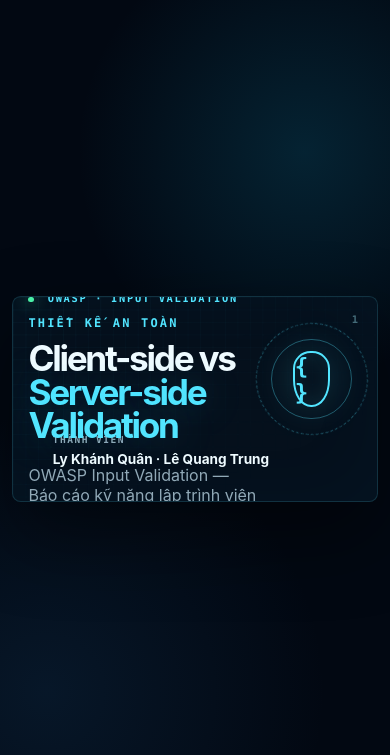
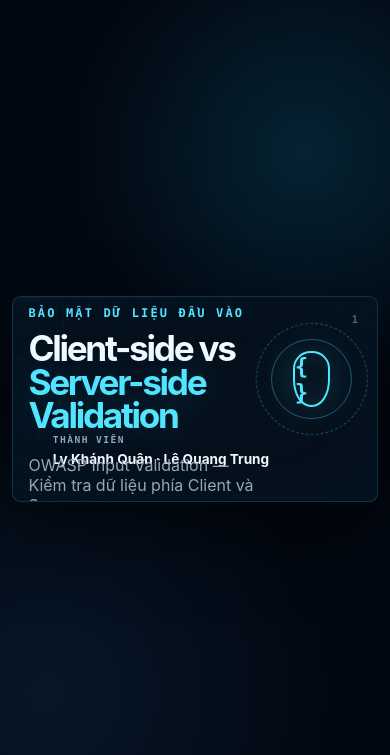
Before and after one commit to Quan098b/thuyet-trinh, a Flask app: page / in a window 390 px wide. Shown: the top 755 px of the page. Run offline with Flask 3, Linux system fonts and the light colour scheme.

Commit message:
Rework slide content for clearer academic presentation
Rewrite slides 1, 2, 3, 5, 7 with clearer structure: updated title
lockup, a User Input -> Validation -> Application diagram on slide 2,
a direct client-side vs server-side comparison table on slide 5, and
a 3-point summary with the OWASP citation on slide 7. Slide 6's demo
markup, IDs, and script.js/app.py logic are untouched.

Co-Authored-By: Claude Sonnet 5 <noreply@anthropic.com>

```diff
--- a/slide/templates/index.html
+++ b/slide/templates/index.html
@@ -13,9 +13,9 @@
             <section class="slide active title-slide" data-slide="1" aria-labelledby="slide-1-title">
                 <div class="eyebrow"><span class="pulse"></span> OWASP · INPUT VALIDATION</div>
                 <div class="title-lockup">
-                    <p class="kicker">THIẾT KẾ AN TOÀN</p>
+                    <p class="kicker">BẢO MẬT DỮ LIỆU ĐẦU VÀO</p>
                     <h1 id="slide-1-title">Client-side vs<br><span>Server-side Validation</span></h1>
-                    <p class="subtitle">OWASP Input Validation — Báo cáo kỹ năng lập trình viên</p>
+                    <p class="subtitle">OWASP Input Validation — Kiểm tra dữ liệu phía Client và Server</p>
                 </div>
                 <div class="identity">
                     <span>THÀNH VIÊN</span>
@@ -35,9 +35,16 @@
                     <h2 id="slide-2-title">Input Validation là gì?</h2>
                 </header>
                 <div class="definition-layout">
-                    <p class="lead">Là quá trình <mark>kiểm tra và xác minh dữ liệu đầu vào</mark> trước khi hệ thống xử lý.</p>
+                    <p class="lead compact">Là quá trình <mark>kiểm tra và xác minh dữ liệu đầu vào</mark> trước khi hệ thống xử lý.</p>
                     <div class="validation-line" aria-label="Các tiêu chí kiểm tra">
-                        <span>KIỂU</span><i></i><span>ĐỊNH DẠNG</span><i></i><span>PHẠM VI</span><i></i><span>QUY TẮC NGHIỆP VỤ</span>
+                        <span>KIỂU</span><i></i><span>ĐỊNH DẠNG</span><i></i><span>PHẠM VI</span><i></i><span>ĐỘ DÀI</span><i></i><span>QUY TẮC NGHIỆP VỤ</span>
+                    </div>
+                    <div class="server-flow compact-flow" aria-label="Luồng xử lý dữ liệu đầu vào">
+                        <div class="flow-node"><small>01</small><strong>USER INPUT</strong><span>Dữ liệu người dùng nhập</span></div>
+                        <div class="flow-arrow">→</div>
+                        <div class="flow-node featured"><small>02</small><strong>VALIDATION</strong><span>Kiểm tra kiểu, định dạng,<br>phạm vi, độ dài, quy tắc</span></div>
+                        <div class="flow-arrow">→</div>
+                        <div class="flow-node"><small>03</small><strong>APPLICATION</strong><span>Xử lý và lưu trữ dữ liệu</span></div>
                     </div>
                     <blockquote>
                         Dữ liệu từ bên ngoài không mặc nhiên đáng tin cậy — <strong>mọi input đều phải được kiểm tra.</strong>
@@ -56,13 +63,13 @@
                         <div class="browser-bar"><i></i><i></i><i></i></div>
                         <div class="fake-field"><span>email@example.com</span><b>✓</b></div>
                         <div class="fake-field danger"><span>age: -100</span><b>!</b></div>
-                        <div class="code-line">required · min/max · pattern</div>
+                        <div class="code-line">required · min/max · minlength · pattern</div>
                     </div>
                     <div>
                         <ul class="feature-list">
                             <li><strong>Thực hiện trên trình duyệt</strong><span>Bằng HTML5, JavaScript hoặc framework frontend.</span></li>
                             <li><strong>Phản hồi nhanh</strong><span>Cải thiện trải nghiệm người dùng, giảm yêu cầu sai gửi lên máy chủ.</span></li>
-                            <li><strong>Có thể bị vượt qua</strong><span>Qua công cụ lập trình của trình duyệt, Postman hoặc yêu cầu tự tạo.</span></li>
+                            <li><strong>Có thể bị vượt qua</strong><span>Qua DevTools, Postman, curl hoặc request tự tạo.</span></li>
                         </ul>
                         <p class="takeaway warning">Tốt cho UX, nhưng không đủ để bảo mật hệ thống.</p>
                     </div>
@@ -92,27 +99,30 @@
 
             <section class="slide" data-slide="5" aria-labelledby="slide-5-title">
                 <header class="slide-heading">
-                    <p class="section-no">04 / GIÁ TRỊ</p>
-                    <h2 id="slide-5-title">Vì sao lập trình viên cần kỹ năng này?</h2>
+                    <p class="section-no">04 / SO SÁNH</p>
+                    <h2 id="slide-5-title">Client-side vs Server-side Validation</h2>
                 </header>
-                <div class="reasons-grid">
-                    <article>
-                        <span class="reason-number">01</span>
-                        <h3>Bảo mật hệ thống</h3>
-                        <p>Ngăn dữ liệu lỗi đi vào hệ thống, giảm bề mặt tấn công và phòng chống các lỗi bảo mật phổ biến.</p>
-                    </article>
-                    <article>
-                        <span class="reason-number">02</span>
-                        <h3>Toàn vẹn dữ liệu</h3>
-                        <p>Bảo vệ quy tắc nghiệp vụ, đảm bảo tính đúng đắn và toàn vẹn của dữ liệu trong toàn hệ thống.</p>
-                    </article>
-                    <article>
-                        <span class="reason-number">03</span>
-                        <h3>Độ tin cậy &amp; bảo trì</h3>
-                        <p>Tăng độ ổn định, khả năng bảo trì và độ tin cậy của API, giúp hệ thống vận hành bền vững.</p>
-                    </article>
+                <div class="compare-grid">
+                    <div class="compare-card client">
+                        <h3>CLIENT-SIDE</h3>
+                        <div class="compare-row"><span>Vị trí</span><strong>Trình duyệt</strong></div>
+                        <div class="compare-row"><span>Mục đích chính</span><strong>UX</strong></div>
+                        <div class="compare-row"><span>Tốc độ phản hồi</span><strong>Nhanh, tức thì</strong></div>
+                        <div class="compare-row"><span>Có thể bị bypass</span><strong class="bad">Có</strong></div>
+                        <div class="compare-row"><span>Đủ để bảo mật</span><strong class="bad">Không</strong></div>
+                    </div>
+                    <div class="compare-vs" aria-hidden="true">VS</div>
+                    <div class="compare-card server">
+                        <h3>SERVER-SIDE</h3>
+                        <div class="compare-row"><span>Vị trí</span><strong>Backend</strong></div>
+                        <div class="compare-row"><span>Mục đích chính</span><strong>Bảo mật &amp; tính đúng đắn</strong></div>
+                        <div class="compare-row"><span>Tốc độ phản hồi</span><strong>Cần gọi tới server</strong></div>
+                        <div class="compare-row"><span>Có thể bị client bỏ qua</span><strong class="good">Không</strong></div>
+                        <div class="compare-row"><span>Bắt buộc</span><strong class="good">Có</strong></div>
+                    </div>
                 </div>
-                <p class="speaker-script">Kỹ năng này quan trọng vì ba lý do: bảo vệ hệ thống khỏi dữ liệu nguy hiểm, giữ dữ liệu đúng và nhất quán, đồng thời giúp API ổn định và dễ bảo trì hơn.</p>
+                <p class="takeaway">Không phải chọn một trong hai — <strong>hệ thống tốt cần cả hai.</strong></p>
+                <p class="speaker-script">Đây là bảng so sánh trực diện. Client-side chạy ở trình duyệt, phục vụ trải nghiệm người dùng, phản hồi nhanh nhưng có thể bị bypass nên không đủ để bảo mật. Server-side chạy ở backend, bảo vệ tính đúng đắn của dữ liệu, cần một lượt gọi tới server nhưng không thể bị client bỏ qua và luôn bắt buộc. Kết luận: không phải chọn một trong hai, hệ thống tốt cần cả hai lớp kiểm tra.</p>
             </section>
 
             <section class="slide demo-slide" data-slide="6" aria-labelledby="slide-6-title">
@@ -201,19 +211,23 @@
                     <h2 id="slide-7-title">Kết luận &amp; Cách làm tốt nhất</h2>
                 </header>
                 <div class="conclusion-layout">
-                    <div class="equation">
-                        <div><span>CLIENT-SIDE</span><strong>Trải nghiệm người dùng</strong></div>
-                        <b>+</b>
-                        <div><span>SERVER-SIDE</span><strong>Bảo mật &amp; tính đúng đắn</strong></div>
-                    </div>
-                    <ul class="check-list">
-                        <li>Luôn validate lại ở server dù client đã kiểm tra.</li>
-                        <li>Ưu tiên danh sách cho phép (allowlist) và ràng buộc rõ kiểu / phạm vi / độ dài / định dạng.</li>
-                        <li>Validate càng sớm càng tốt trước khi dữ liệu đi sâu vào hệ thống.</li>
-                    </ul>
-                    <blockquote class="final-quote">“Không bao giờ tin dữ liệu người dùng” <cite>Nguyên văn: “Never trust user input” — OWASP</cite></blockquote>
+                    <ol class="summary-points">
+                        <li>
+                            <span class="reason-number">01</span>
+                            <div><strong>Client-side Validation</strong><small>→ hỗ trợ người dùng nhập đúng dữ liệu.</small></div>
+                        </li>
+                        <li>
+                            <span class="reason-number">02</span>
+                            <div><strong>Server-side Validation</strong><small>→ bảo vệ hệ thống và dữ liệu.</small></div>
+                        </li>
+                        <li>
+                            <span class="reason-number">03</span>
+                            <div><strong>Client có thể bị bypass</strong><small>→ Server luôn phải validate lại.</small></div>
+                        </li>
+                    </ol>
+                    <blockquote class="final-quote">“Never trust user input.” <cite>Nguồn: OWASP Input Validation Cheat Sheet</cite></blockquote>
                 </div>
-                <p class="speaker-script">Kết luận: kiểm tra tại trình duyệt giúp trải nghiệm người dùng; kiểm tra tại máy chủ bảo vệ hệ thống và dữ liệu. Luôn kiểm tra lại ở máy chủ, ưu tiên danh sách giá trị được phép và kiểm tra càng sớm càng tốt.</p>
+                <p class="speaker-script">Kết luận với ba ý chính: client-side validation hỗ trợ người dùng nhập đúng dữ liệu; server-side validation bảo vệ hệ thống và dữ liệu; và vì client có thể bị bypass nên server luôn phải validate lại. Ghi nhớ nguyên tắc never trust user input, tham khảo OWASP Input Validation Cheat Sheet.</p>
             </section>
         </div>
 
```
Also changed, not shown: slide/static/style.css (+25 -1 lines).
